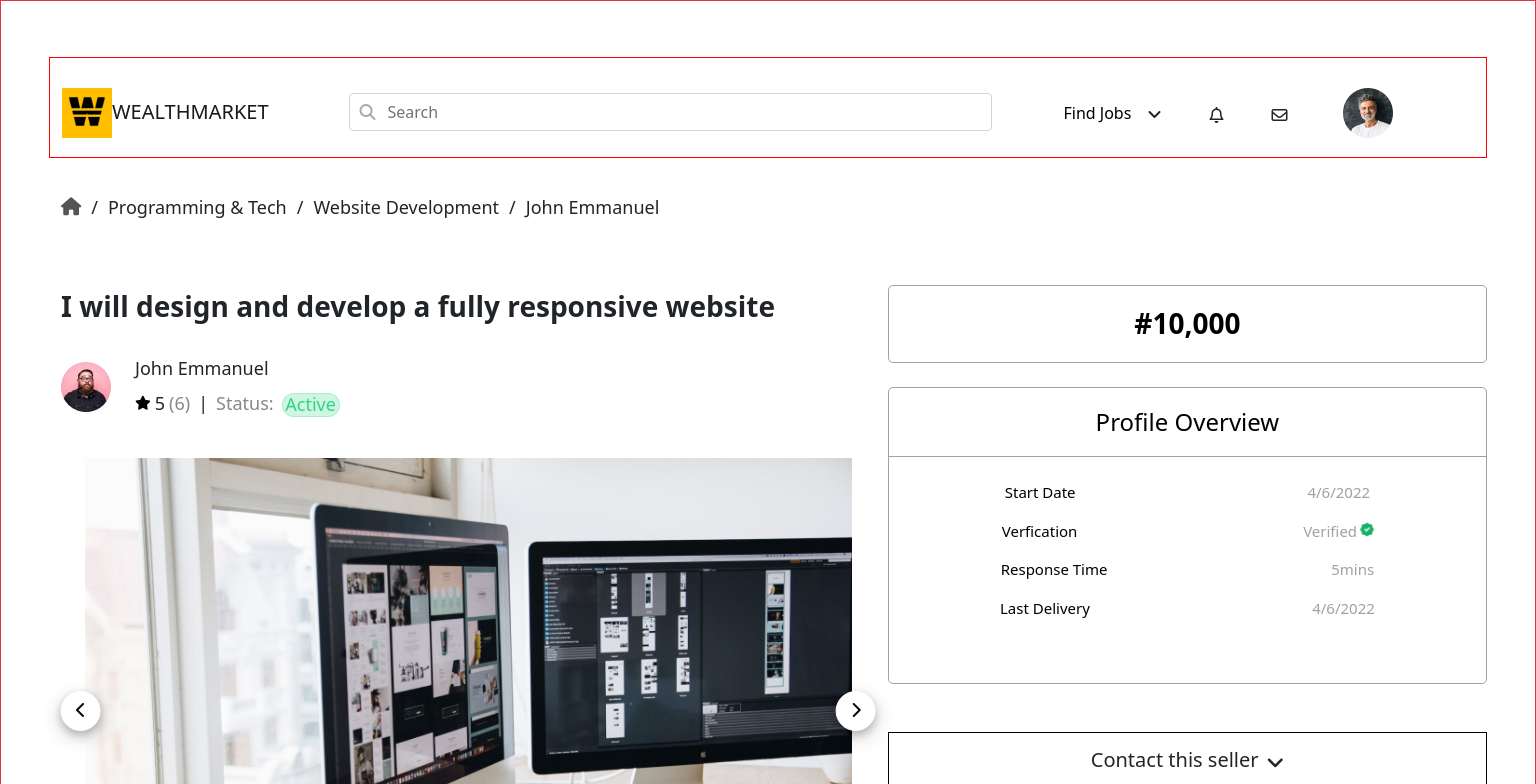
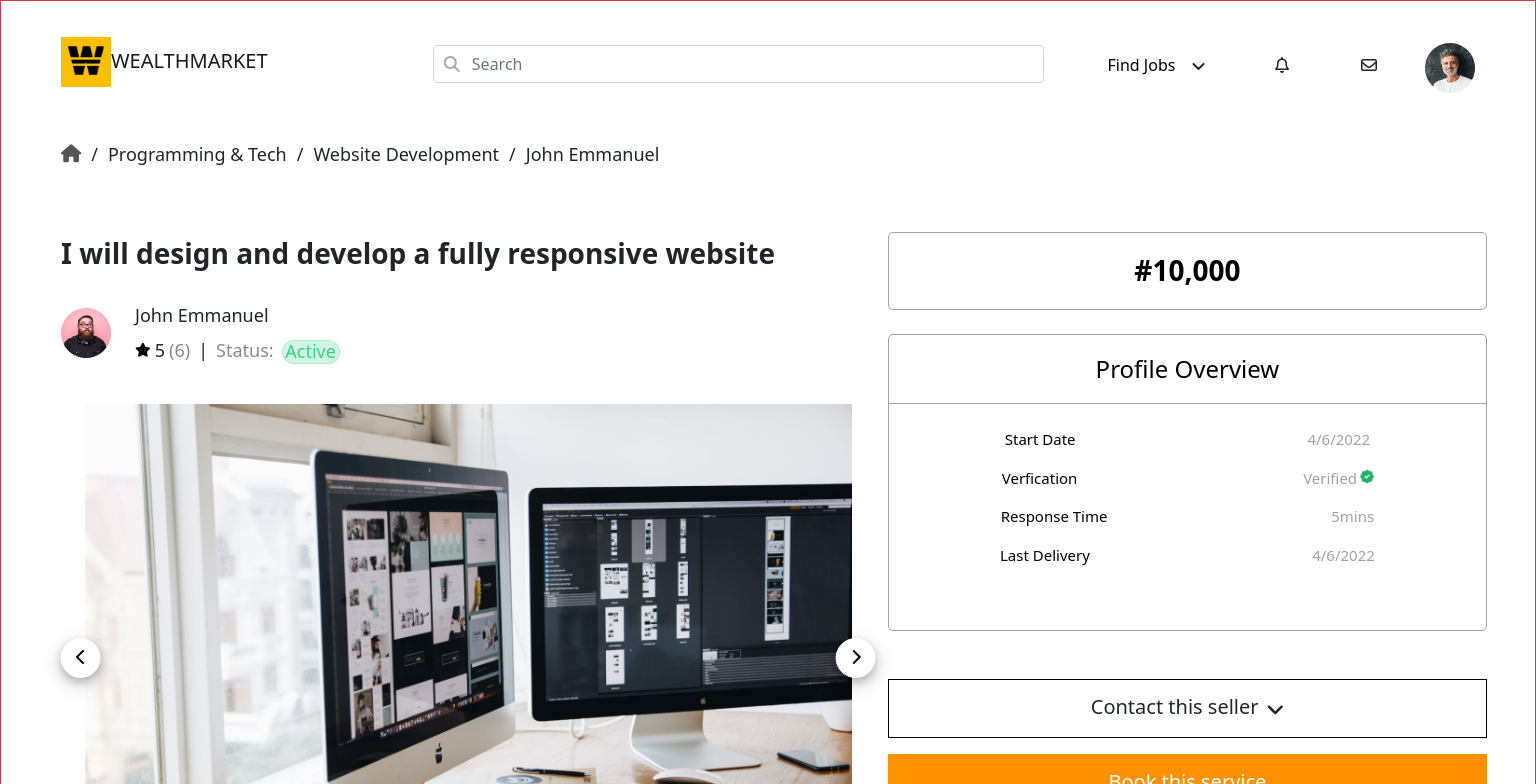
Before and after one commit to DevZibah/Angular-UI-Practice, an Angular app: page / in a window 1536 px wide. Shown: the top 784 px of the page. Built offline with nearby package versions, Linux system fonts and the light colour scheme.

Commit message:
made minor changes to the navbar

```diff
--- a/src/app/buyer-Contacting-Seller/buyer-contacting-seller.component.css
+++ b/src/app/buyer-Contacting-Seller/buyer-contacting-seller.component.css
@@ -127,12 +127,20 @@
 .tabs {
   border-bottom: 1px solid #a59f9f;
 }
+.grid-one {
+  display: grid;
+  grid-template-columns: repeat(2, 1fr);
+  grid-gap: 10px;
+}
 .starNum1 {
   transform: translateY(-20.8%);
   font-size: 11px !important;
 }
 /* styles for min-width:768px */
 @media (min-width: 768px) {
+  nav {
+    margin-top: -1.5rem !important;
+  }
   .houseIcon {
     font-size: 12px;
     font-weight: 500;
@@ -189,15 +197,16 @@
     width: 75%;
   }
 }
-
-@media (min-width: 950px) {
-  .starNum1 {
-    transform: translateY(-13%) !important;
-    font-size: 18px !important;
-  }
-}
 /* styles for min-width:1024px */
 @media (min-width: 1024px) {
+  nav {
+    margin-top: -2.5rem !important;
+  }
+  .grid {
+    display: grid;
+    grid-template-columns: repeat(2, 1fr);
+    grid-gap: 10px;
+  }
   .image1icon {
     width: 50px;
     height: 50px;
@@ -208,17 +217,19 @@
     margin-top: 16px !important;
   }
   .has-search {
-    margin-top: 1.7rem;
-    width: 450px !important;
+    transform: translate(-5rem, 1.5rem);
+    width: 420px !important;
   }
   .div-job {
-    height: fit-content;
-    margin-top: 1.7rem;
+    width: 21%;
+    height: 20%;
+    transform: translate(-4rem, 1.5rem);
   }
-  .bell,
+  .bell {
+    transform: translate(-2.5rem, 2.2rem);
+  }
   .envelop {
-    margin-top: 2.3rem;
-    margin-left: 10px !important;
+    transform: translate(-1rem, 2.2rem);
   }
   .navImg img {
     margin-top: 1.4rem !important;
@@ -295,7 +306,7 @@
     font-weight: 400 !important;
   }
   .starNum1 {
-    transform: translateY(-13%) !important;
+    transform: translateY(1px) !important;
     font-size: 18px !important;
   }
   .fixPr {
@@ -334,19 +345,20 @@
   }
 }
 @media (min-width: 1440px) {
-  nav {
-    border: 1px solid red;
-  }
   .has-search {
-    width: 643px !important;
-    margin-left: 4rem;
+    transform: translate(-8rem, 1.5rem);
+    width: 700px !important;
   }
   .div-job {
-    margin-left: 3rem;
+    width: 21%;
+    height: 20%;
+    transform: translate(-5rem, 1.5rem);
   }
-  .bell,
+  .bell {
+    transform: translate(-4rem, 2rem);
+  }
   .envelop {
-    margin-left: 3rem !important;
+    transform: translate(0.5rem, 2rem);
   }
   .navImg img {
     margin-left: 3rem !important;
@@ -355,10 +367,9 @@
     width: 75px !important;
     height: 15px !important;
   }
-  /* .sec-two {
-    width: 823px;
+  .starNum {
+    border: 1px solid red;
+    font-size: 18px !important;
+    margin-top: 2px !important;
   }
-  .div-gap {
-    border: 1px solid red;
-  } */
 }
--- a/src/app/buyer-Contacting-Seller/buyer-contacting-seller.component.html
+++ b/src/app/buyer-Contacting-Seller/buyer-contacting-seller.component.html
@@ -1,31 +1,31 @@
 <section class="p-md-4 p-lg-5">
   <header>
     <nav class="navbar navbar-expand-lg navbar-light mt-2">
-      <div class="container-fluid d-flex justify-content-between">
+      <div class="container-fluid grid">
         <div class="d-flex mt-md-2">
           <img src="../assets/image1.svg" alt="icon" class="image1icon" />
           <p class="navbar-brand text-uppercase iconText">wealthmarket</p>
         </div>
         <button
-          class="navbar-toggler nav-toggle"
+          class="navbar-toggler"
           type="button"
           data-bs-toggle="collapse"
-          data-bs-target="#navbarNav"
-          aria-controls="navbarNav"
+          data-bs-target="#navbarSupportedContent"
+          aria-controls="navbarSupportedContent"
           aria-expanded="false"
           aria-label="Toggle navigation"
         >
           <i class="fa-solid fa-bars hamicon"></i>
         </button>
-        <div class="collapse navbar-collapse" id="navbarNav">
+        <div class="collapse navbar-collapse" id="navbarSupportedContent">
           <ul class="navbar-nav">
             <!-- search box -->
-            <div class="form-group has-search mb-3">
+            <div class="form-group has-search mb-3 mb-lg-0">
               <span class="fa fa-search form-control-feedback"></span>
               <input type="text" class="form-control" placeholder="Search" />
             </div>
             <li class="nav-item d-flex div-job">
-              <p class="nav-link ms-lg-3" style="color: #000000">Find Jobs</p>
+              <p class="nav-link ms-lg-2" style="color: #000000">Find Jobs</p>
               <i class="fa-solid fa-angle-down arrdownIcon ms-2"></i>
             </li>
             <li class="nav-item mb-3 bell">
@@ -43,6 +43,7 @@
         </div>
       </div>
     </nav>
+
     <!-- routing section -->
     <section class="houseIcon mt-lg-4">
       <div class="d-flex">
```
